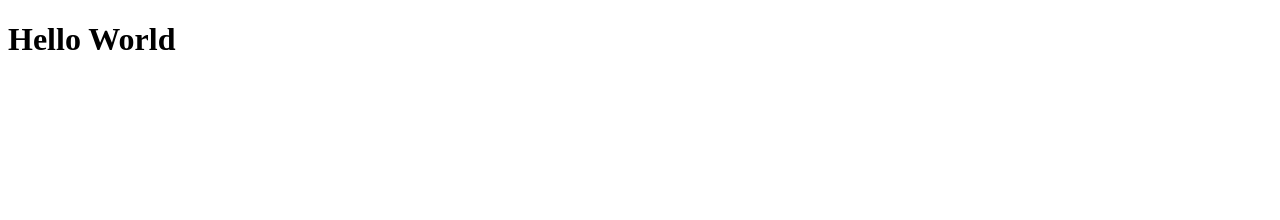
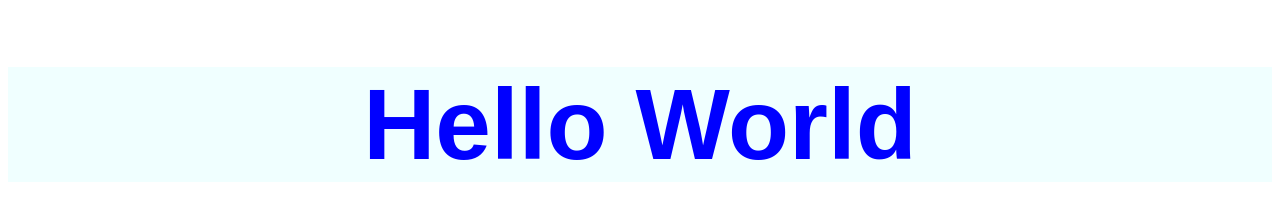
Before and after one commit to ArcalDev/ArcalDev.github.io, a plain HTML site: page index.html in a window 1280 px wide. Drawn offline with Linux system fonts and the light colour scheme.

Commit message:
git commit -m

```diff
--- a/index.html
+++ b/index.html
@@ -4,6 +4,7 @@
     <meta charset="UTF-8">
     <meta http-equiv="X-UA-Compatible" content="IE=edge">
     <meta name="viewport" content="width=device-width, initial-scale=1.0">
+    <link rel="stylesheet" href="resources/css/index.css">
     <title>ArcalDev</title>
 </head>
 <body>
--- /dev/null
+++ b/resources/css/index.css
@@ -0,0 +1,8 @@
+h1 {
+    font-size: 100px;
+    font-family: Arial, Helvetica, sans-serif;
+    font-weight: bold;
+    color: blue;
+    background-color: azure;
+    text-align: center;
+}
```
